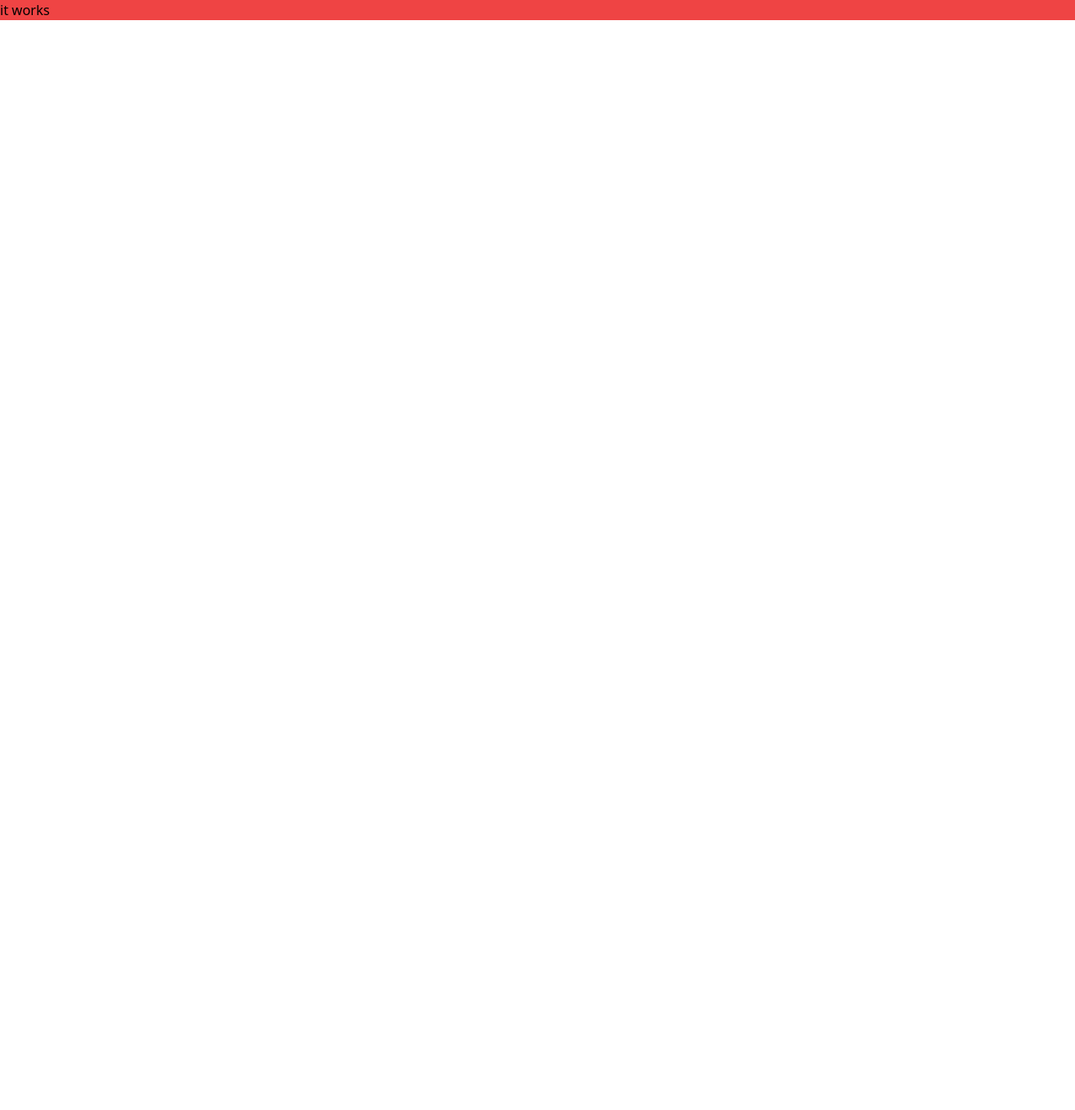
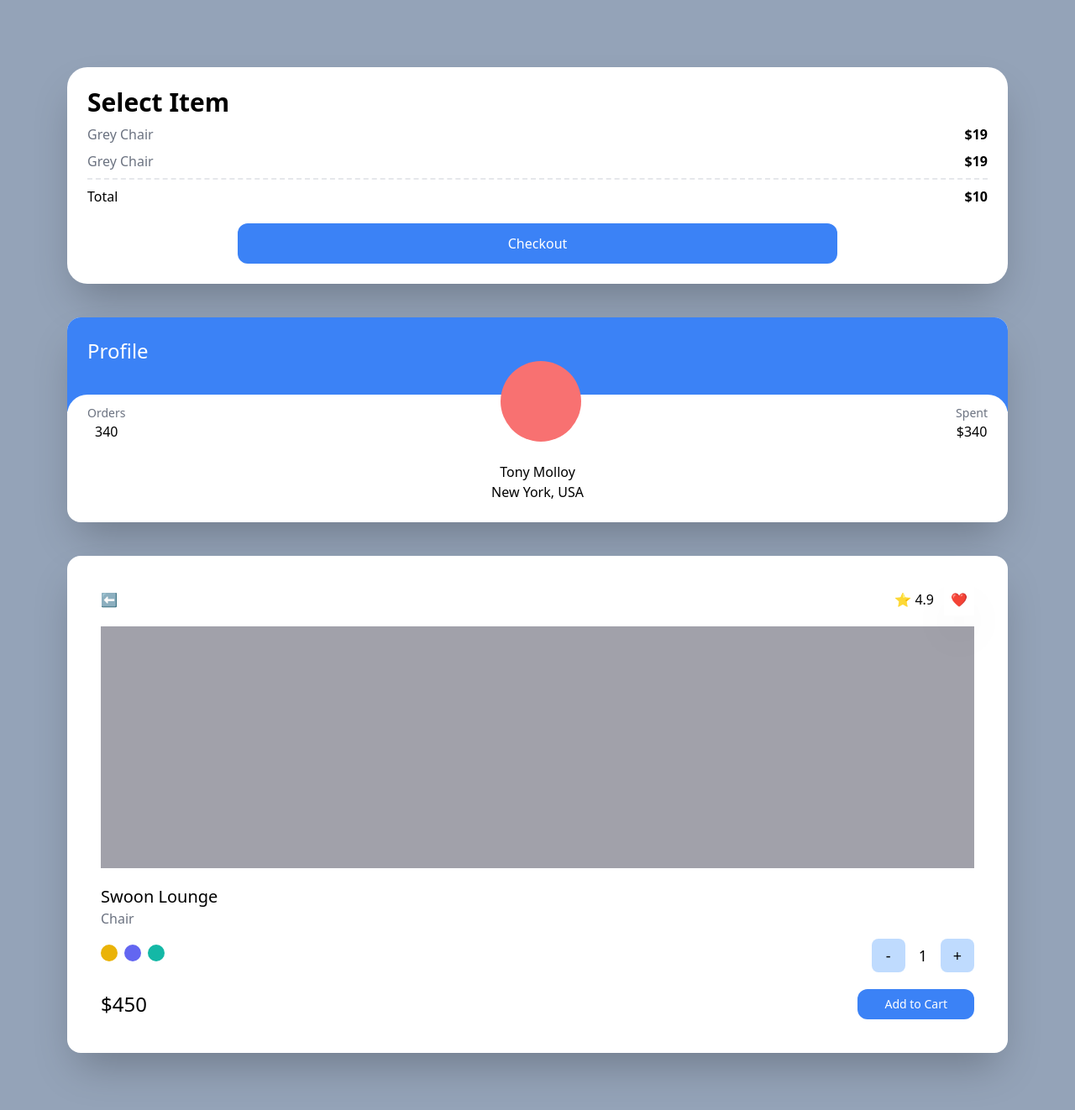
Before and after one commit to huiwonjeong/carrot-market, a Next.js app: page / in a window 1280 px wide. Shown: the top 1322 px of the page at 84% size. Before the commit the page ends 800 px from the top, so only its background shows below. Built offline with nearby package versions, Linux system fonts and the light colour scheme.

Commit message:
update 2nd box tailwind

```diff
--- a/pages/index.tsx
+++ b/pages/index.tsx
@@ -5,9 +5,83 @@
 
 const Home: NextPage = () => {
   return (
-    <div className="bg-red-500">
-      <h1 className="text-black">it works</h1>
-      {/* check tailwind css working well */}
+    <div className="bg-slate-400 py-20 px-20 grid gap-10 min-h-screen">
+      <div className="bg-white p-6  rounded-3xl shadow-2xl">
+        <span className="font-semibold text-3xl">Select Item</span>
+        <div className="flex justify-between my-2">
+          <span className="text-gray-500">Grey Chair</span>
+          <span className="font-semibold">$19</span>
+        </div>
+        <div className="flex justify-between">
+          <span className="text-gray-500">Grey Chair</span>
+          <span className="font-semibold">$19</span>
+        </div>
+        <div className="flex justify-between mt-2 pt-2 border-t-2 border-dashed">
+          <span>Total</span>
+          <span className="font-semibold">$10</span>
+        </div>
+        <div className="mt-5 bg-blue-500 text-white p-3 text-center rounded-xl w-2/3 mx-auto">
+          Checkout
+        </div>
+      </div>
+      <div className="bg-white rounded-2xl shadow-2xl overflow-hidden">
+        <div className="bg-blue-500 p-6 pb-14">
+          <span className="text-white text-2xl">Profile</span>
+        </div>
+        <div className="rounded-3xl p-6 relative -top-5 bg-white">
+          <div className="flex relative -top-16 items-end justify-between">
+            <div className="flex flex-col items-center">
+              <span className="text-sm text-gray-500">Orders</span>
+              <span className="font-medium">340</span>
+            </div>
+            <div className="h-24 w-24 bg-red-400 rounded-full" />
+            <div className="flex flex-col items-center">
+              <span className="text-sm text-gray-500">Spent</span>
+              <span className="font-medium">$340</span>
+            </div>
+          </div>
+          <div className="relative flex flex-col items-center -mt-10 -mb-5">
+            <span>Tony Molloy</span>
+            <span>New York, USA</span>
+          </div>
+        </div>
+      </div>
+      <div className="bg-white p-10 rounded-2xl shadow-2xl">
+        <div className="flex justify-between items-center mb-5">
+          <span>⬅</span>
+          <div className="space-x-3">
+            <span>⭐ 4.9</span>
+            <span className="shadow-2xl p-2">❤</span>
+          </div>
+        </div>
+        <div className="bg-zinc-400 h-72 mb-5" />
+        <div className="flex flex-col">
+          <span className="font-medium text-xl">Swoon Lounge</span>
+          <span className="text-s text-gray-500">Chair</span>
+          <div className="mt-3 mb-5 flex justify-between items-center">
+            <div className="space-x-2">
+              <button className="w-5 h-5 rounded-full bg-yellow-500" />
+              <button className="w-5 h-5 rounded-full bg-indigo-500" />
+              <button className="w-5 h-5 rounded-full bg-teal-500" />
+            </div>
+            <div className="flex items-center space-x-4">
+              <button className="p-1.5 text-lg bg-blue-200 flex justify-center items-center aspect-square w-10 rounded-lg">
+                -
+              </button>
+              <span className="text-lg font-medium">1</span>
+              <button className="p-1.5 text-lg bg-blue-200 flex justify-center items-center aspect-square w-10 rounded-lg">
+                +
+              </button>
+            </div>
+          </div>
+          <div className="flex justify-between items-center">
+            <span className="font-medium text-2xl">$450</span>
+            <button className="bg-blue-500 text-center text-white rounded-xl py-2 px-8 text-sm">
+              Add to Cart
+            </button>
+          </div>
+        </div>
+      </div>
     </div>
   );
 };
```
